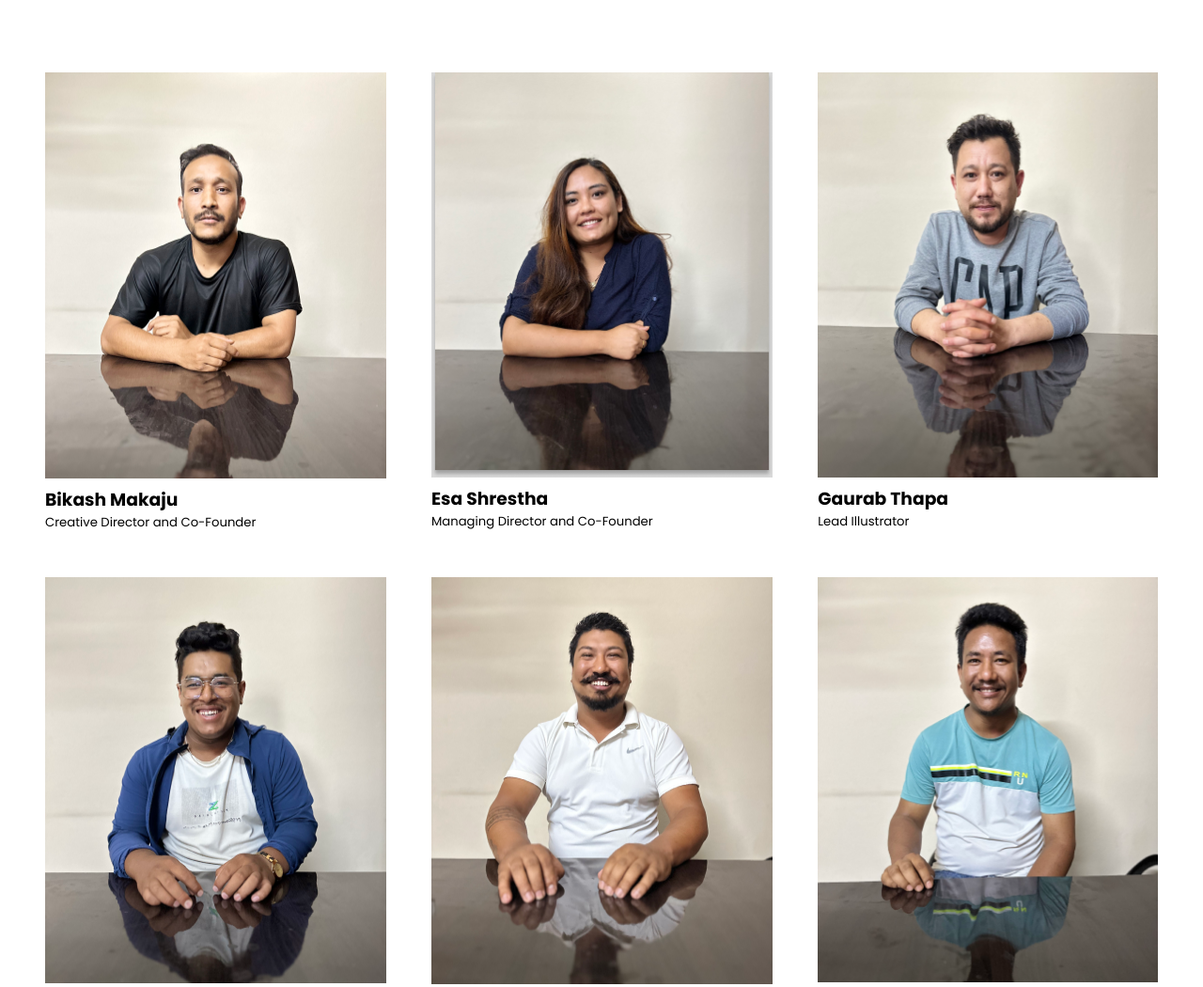
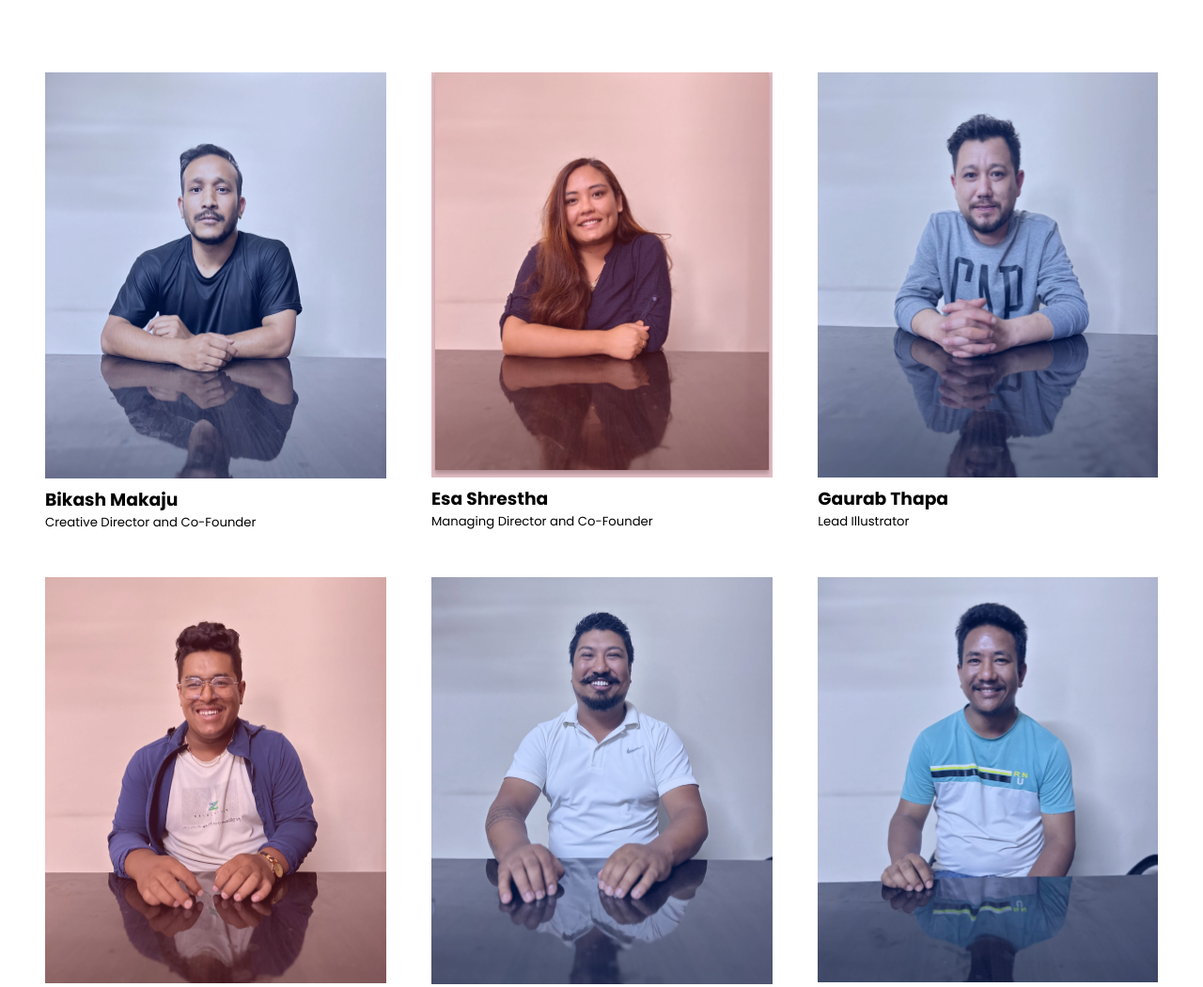
Before and after one commit to Ningsang-Jabegu/fastblur.github.io, a plain HTML site: page assets/Internal-pages/aboutUs.html in a window 1280 px wide. Shown: the part 883-1933 px from the top of the page at 94% size. Drawn offline with Linux system fonts and the light colour scheme.

Commit message:
Update style.css for aboutUs page

```diff
--- a/assets/css/style.css
+++ b/assets/css/style.css
@@ -1849,11 +1849,19 @@ div.rating {
   background: rgba(8, 75, 255, 0.20);
 }
 
-.aboutUs-personal-img.red-bg-img img::after {
+.aboutUs-personal-img {
   position: relative;
 }
 
-.aboutUs-personal-img.red-bg-img img::after {
+div.blue-bg-img{
+  position: absolute;
+  height: 100%;
+  width: 100%;
+  top: 0;
+  left: 0;
+  background: rgba(8, 75, 255, 0.20);
+}
+div.red-bg-img{
   position: absolute;
   height: 100%;
   width: 100%;
@@ -1861,7 +1869,6 @@ div.rating {
   left: 0;
   background: rgba(251, 71, 108, 0.20);
 }
-
 .aboutUs-degicnation {
   font-size: 9.9pt;
 }
```
